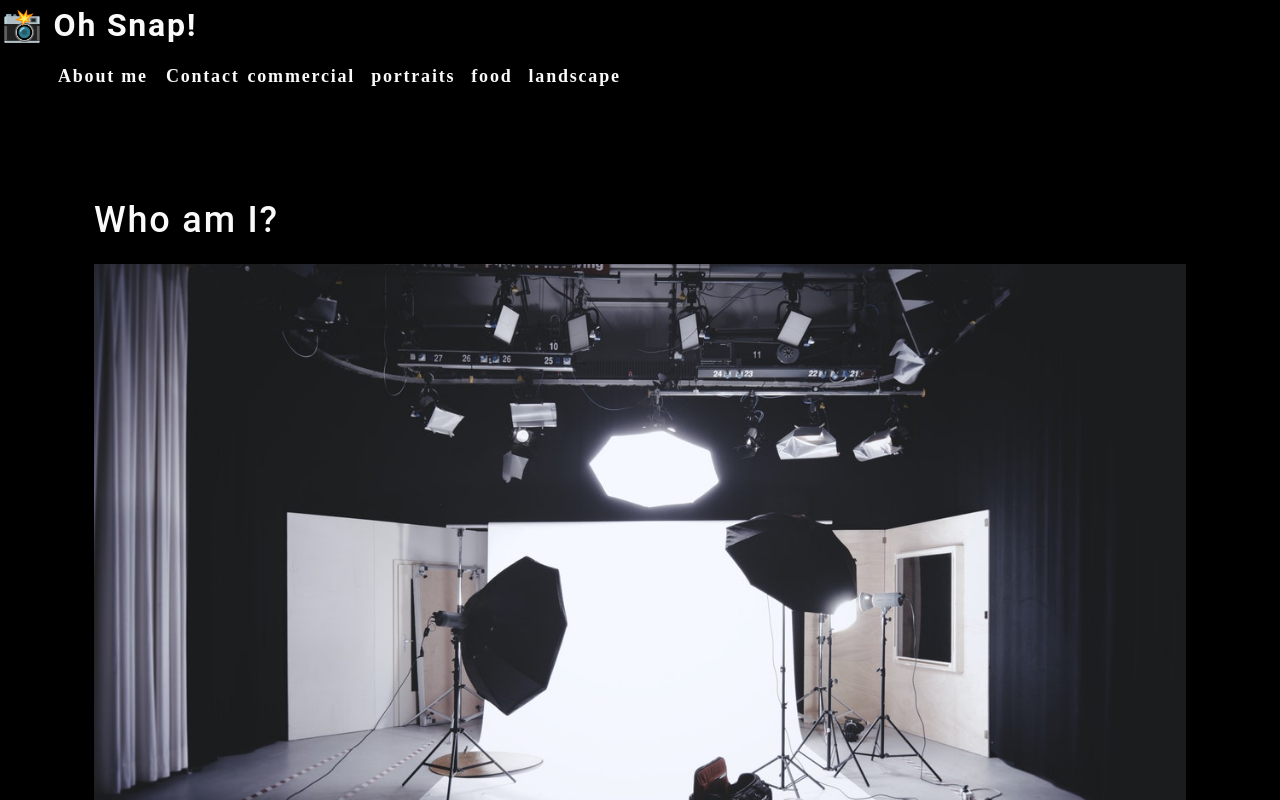
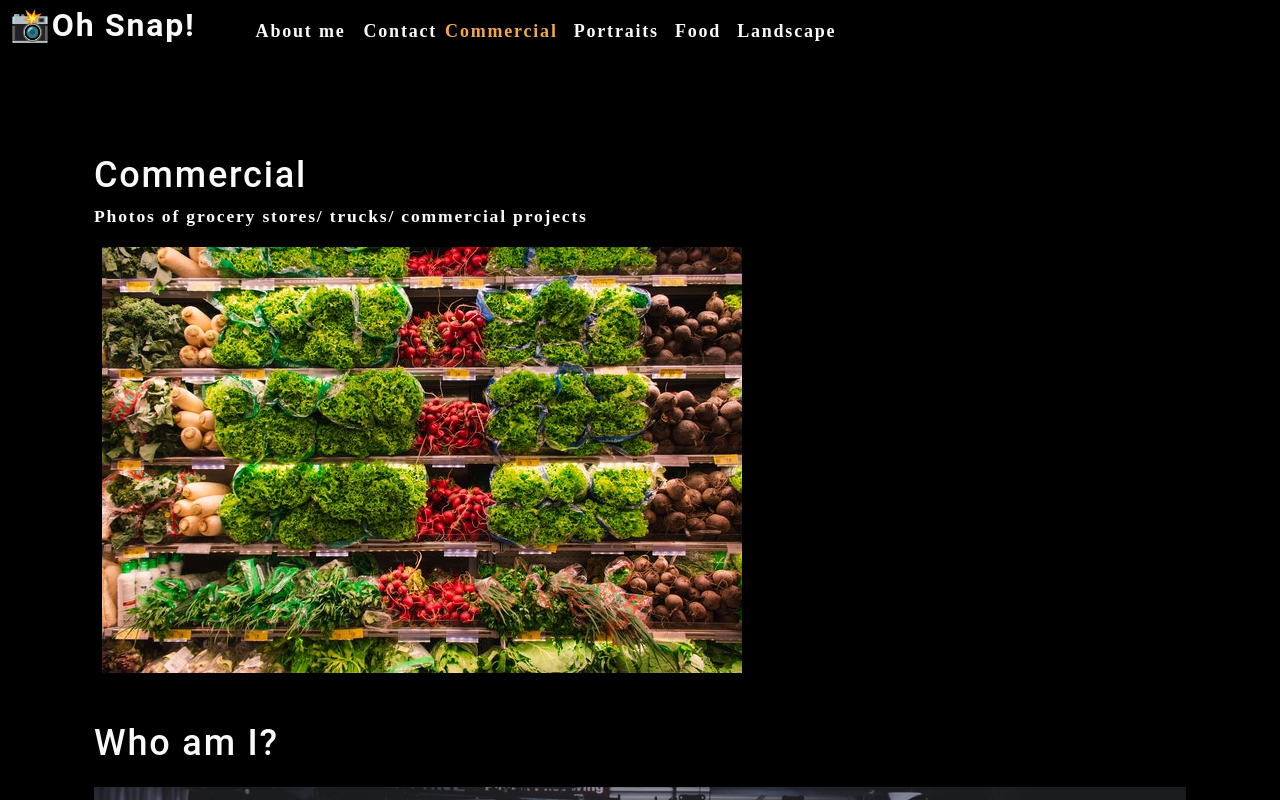
Before and after one commit to Cody-Junier/photo-port, a React (Create React App) app: page / in a window 1280 px wide. Shown: the top 800 px of the page. Built offline with nearby package versions, Linux system fonts and the light colour scheme.

Commit message:
added start of gallery

```diff
--- a/src/App.js
+++ b/src/App.js
@@ -1,11 +1,30 @@
-import React from 'react';
+import React, {useState} from 'react';
+import Nav from './components/Nav'
 import About from './components/About'
-import Nav from './components/Nav'
+import Gallery from './components/Gallery';
+
 function App() {
+  const [categories] = useState([
+    {
+      name: 'commercial',
+      description: 'Photos of grocery stores, food trucks, and other commercial projects',
+    },
+    { name: 'portraits', description: 'Portraits of people in my life' },
+    { name: 'food', description: 'Delicious delicacies' },
+    { name: 'landscape', description: 'Fields, farmhouses, waterfalls, and the beauty of nature' },
+  ]);
+
+  const [currentCategory, setCurrentCategory] = useState(categories[0]);
+
   return (
     <div>
-        <Nav></Nav>
+        <Nav
+        categories= {categories}
+        setCurrentCategory = {setCurrentCategory}
+        currentCategory = {currentCategory}
+        ></Nav>
       <main>
+        <Gallery></Gallery>
         <About></About>
       </main>
     </div>
--- /dev/null
+++ b/src/components/Gallery/index.js
@@ -0,0 +1,26 @@
+import React from 'react';
+import {capitalizeFirstLetter} from '../../utils/helpers'
+import photo from "../../assets/small/commercial/0.jpg";
+
+
+function Gallery(props) {
+    const currentCategory= {
+        name: "commercial",
+        description: "Photos of grocery stores/ trucks/ commercial projects"
+    }
+    return(
+        <section className="my-5">
+        <h1 id="Gallery"> {capitalizeFirstLetter(currentCategory.name)}</h1>
+        <p>{currentCategory.description}</p>
+        <div>
+            <img
+            src={photo}
+            alt="Commercial Example"
+            className='img-thumbnaul mx-1'
+            />
+        </div>
+        </section>
+    )
+}
+
+export default Gallery
--- a/src/components/Nav/index.js
+++ b/src/components/Nav/index.js
@@ -1,53 +1,54 @@
-import React from 'react';
+import React, { useEffect } from 'react';
+import { capitalizeFirstLetter } from "../../utils/helpers";
 
-function Nav() {
-    function categorySelected(name){
-        console.log(`${name} clicked`)
-    }
-    const categories = [
-        {
-          name: "commercial",
-          description:
-            "Photos of grocery stores, food trucks, and other commercial projects",
-        },
-        { name: "portraits", description: "Portraits of people in my life" },
-        { name: "food", description: "Delicious delicacies" },
-        {
-          name: "landscape",
-          description: "Fields, farmhouses, waterfalls, and the beauty of nature",
-        },
-      ];
-    return(
-        <header>
+function Nav(props) {
+
+    const {
+        categories= [],
+        setCurrentCategory,
+        currentCategory
+    } = props
+    useEffect(() => {
+        document.title = capitalizeFirstLetter(currentCategory.name);
+      }, [currentCategory]);
+
+  return (
+    <header className="flex-row px-1">
       <h2>
         <a data-testid="link" href="/">
-                    <span role="img" aria-label="camera"> 📸</span> Oh Snap!
+          <span role="img" aria-label="camera">
+            📸
+          </span>
+          Oh Snap!
         </a>
       </h2>
       <nav>
-                <ul className='flex-row'>
-                    <li className='mx-2'>
-                        <a data-testid="about" href='#about'>
+        <ul className="flex-row">
+          <li className="mx-2">
+            <a data-test-id="about" href="#about">
               About me
             </a>
           </li>
           <li>
             <span>Contact</span>
           </li>
-                    {categories.map((category)=>(
-                        <li
-                        className='mx-1'
-                        key={category.name}
+          {categories.map((category) => (
+            <li className={`mx-1 ${
+                currentCategory.name === category.name && 'navActive'
+                }`} key={category.name}>
+              <span
+                onClick={() => {
+                  setCurrentCategory(category)
+                }}
               >
-                            <span onClick={() => categorySelected(category.name)}>
-                                {category.name}
+                {capitalizeFirstLetter(category.name)}
               </span>
             </li>
           ))}
         </ul>
       </nav>
     </header>
-    )
+  );
 }
 
-export default Nav
+export default Nav;
```
Lines whose indentation alone changed are shown as unchanged.
